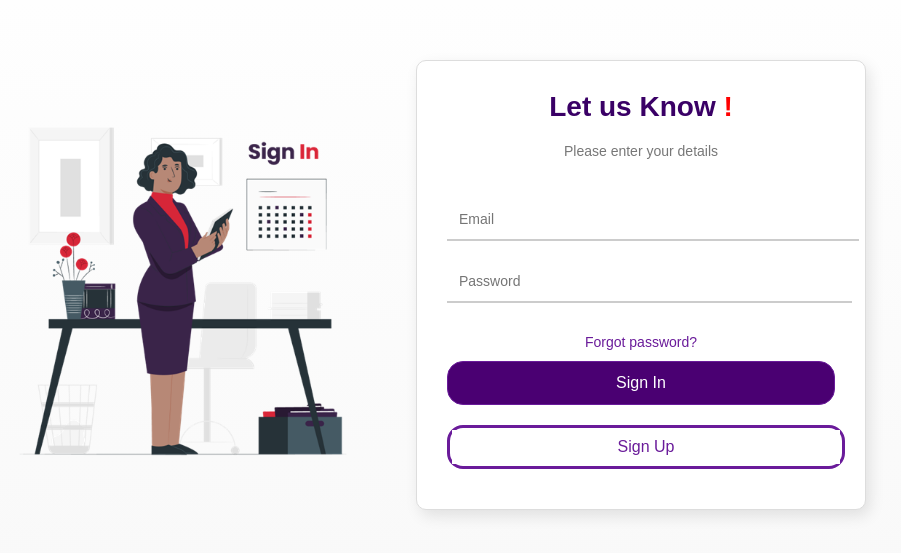
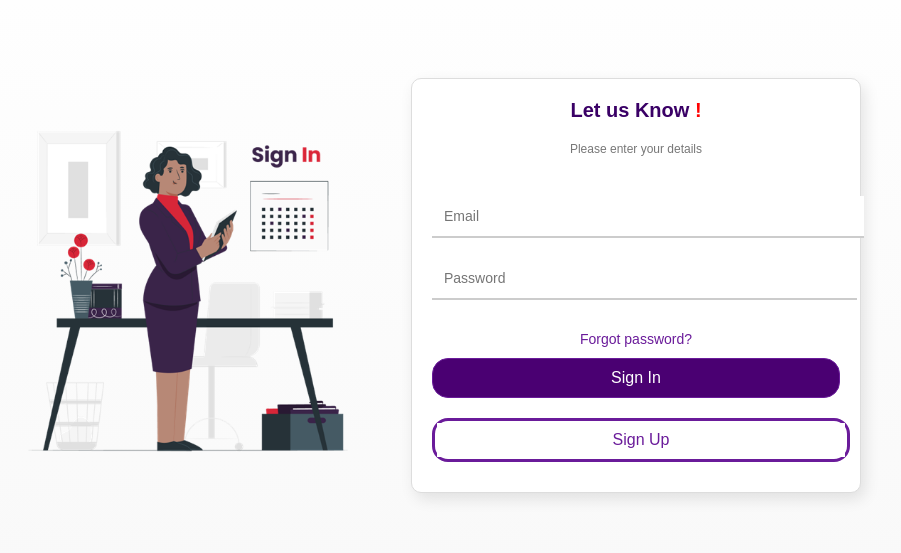
Before and after one commit to VikasSaxena2204/Logix-frontend, a React (Vite) app in the folder client/: page /signin in a window 1280 px wide. Shown: the part 115-668 px from the top of the page, without its empty margins (218-1119 px from the left). Built offline with nearby package versions, Linux system fonts and the light colour scheme; some icons are missing.

Commit message:
Update Signin.css

```diff
--- a/client/src/styles/Signin.css
+++ b/client/src/styles/Signin.css
@@ -50,7 +50,7 @@ body {
 
 .signin-card {
   flex: 0 0 450px;
-  padding: 30px;
+  padding: 20px;
   background-color: #fff;
   box-shadow: 4px 6px 15px rgba(0, 0, 0, 0.1);
   border: 1px solid #ddd;
@@ -66,7 +66,7 @@ body {
 
 h2 {
   color: #3a0066;
-  font-size: 28px;
+  font-size: 20px;
   font-weight: bold;
   margin-bottom: 20px;
 }
@@ -78,7 +78,7 @@ h2 {
 p {
   color: #777;
   margin-bottom: 30px;
-  font-size: 14px;
+  font-size: 12px;
 }
 
 /* Input Field Styles */
@@ -127,7 +127,7 @@ input:focus {
 /* Button Styling */
 .signin-center-button button {
   width: 100%;
-  padding: 12px;
+  padding: 10px;
   border: 1px solid #6a1b9a;
   border-radius: 2vh;
   margin: 10px 0;
```
